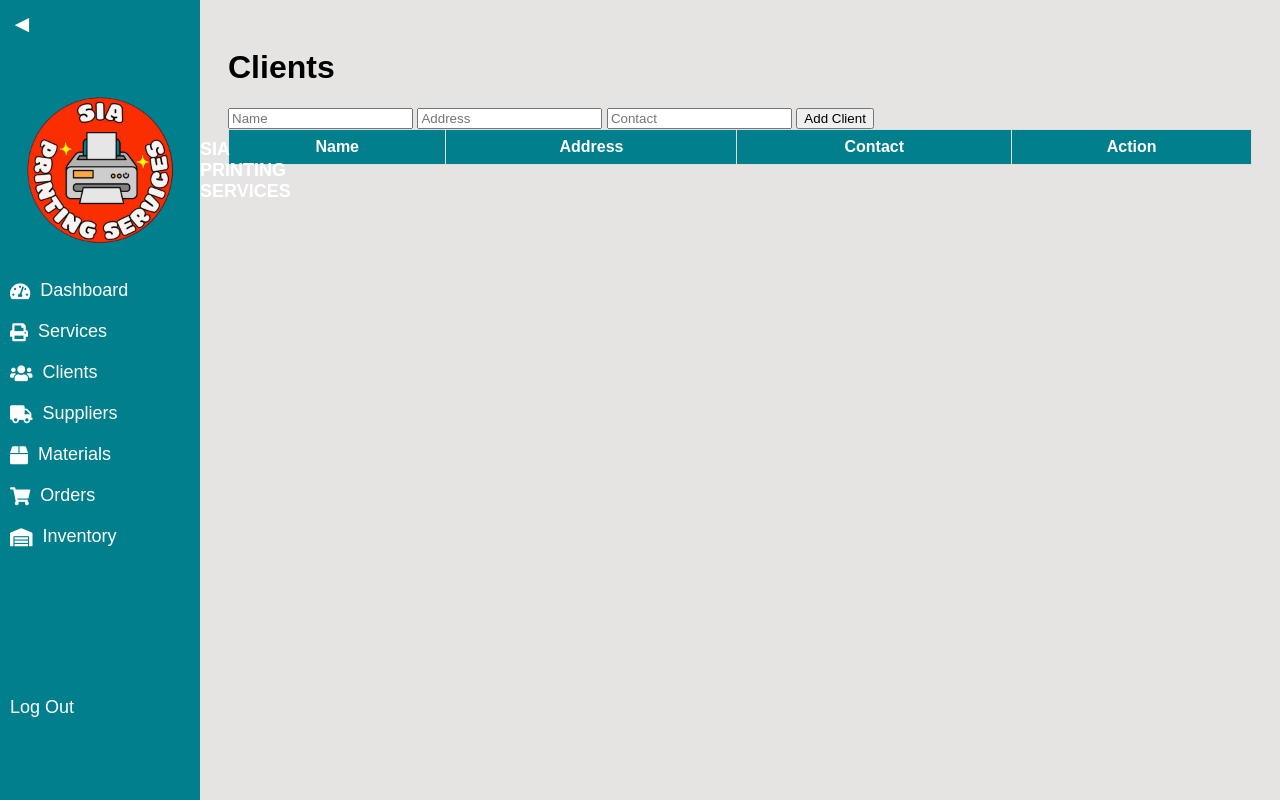
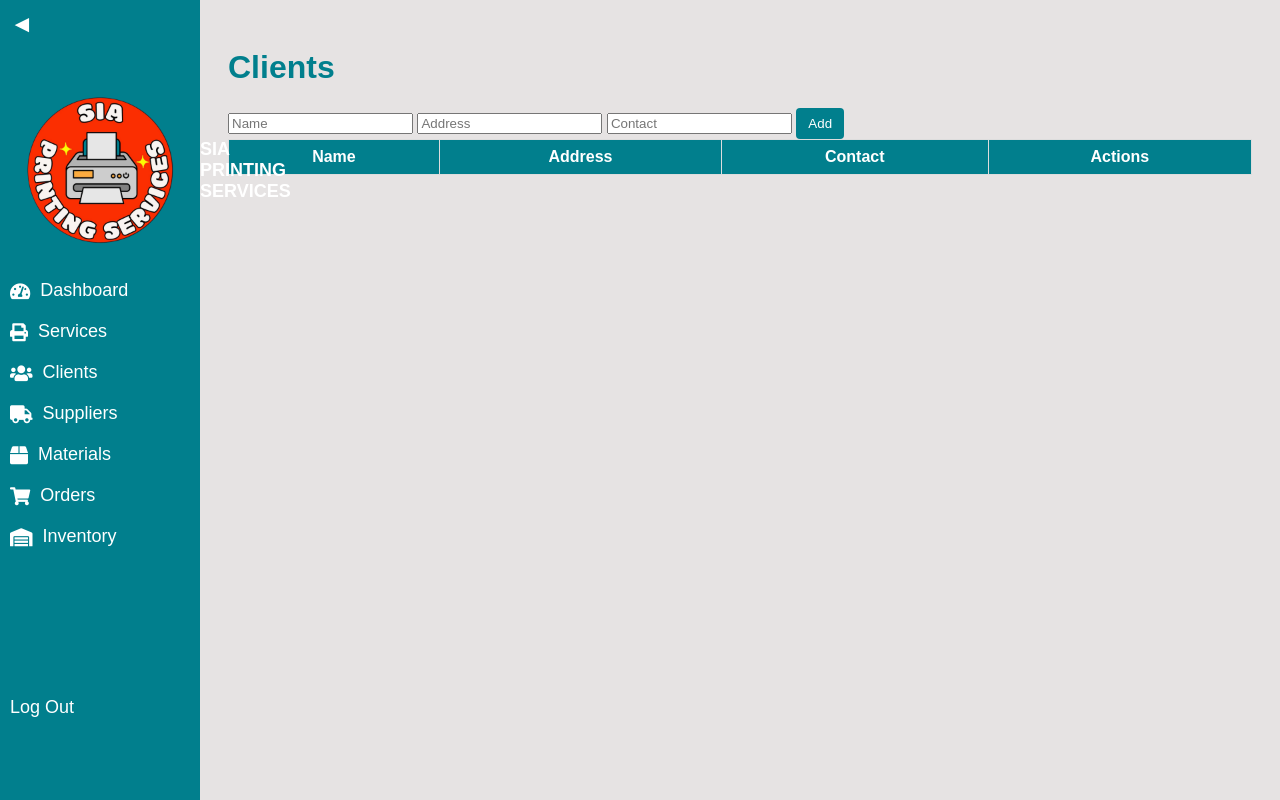
Before and after one commit to 149CCDRI/05-09-2024inventory_management, a Django app: page /inventory/clients/ in a window 1280 px wide. Run offline with Django 5.2, Linux system fonts and the light colour scheme; lists and menus that the app fills with data are empty.

Commit message:
Update clients.html

```diff
--- a/inventory_management/inventory/templates/inventory/clients.html
+++ b/inventory_management/inventory/templates/inventory/clients.html
@@ -36,9 +36,30 @@
         padding: 8px;
     }
     th {
-        background-color: rgb(1, 127, 141);
+        background-color: #017F8D;
         color: #ffffff;
         text-align: center;
+    }
+    button {
+        border: none;
+        padding: 8px 12px;
+        cursor: pointer;
+        border-radius: 4px;
+    }
+    button.add-btn {
+        background-color: #017F8D;
+        color: #fff;
+    }
+    button.edit-btn {
+        background-color: #017F8D;
+        color: #fff;
+    }
+    button.delete-btn {
+        background-color: #DB3838;
+        color: #fff;
+    }
+    h1 {
+        color: #017F8D;
     }
 </style>
 </head>
@@ -53,7 +74,7 @@
         <input type="text" name="name" placeholder="Name">
         <input type="text" name="address" placeholder="Address">
         <input type="text" name="contact" placeholder="Contact">
-        <button type="submit">Add Client</button>
+        <button type="submit" class="add-btn">Add</button>
     </form>
 
     <table id="clientTable">
@@ -61,7 +82,7 @@
             <th>Name</th>
             <th>Address</th>
             <th>Contact</th>
-            <th>Action</th>
+            <th>Actions</th>
         </tr>
     </table>
 </div>
@@ -78,14 +99,63 @@ document.getElementById("clientForm").addEventListener("submit", function(event)
         cell.textContent = value;
     });
     var actionCell = newRow.insertCell(cellIndex);
+    var editButton = document.createElement("button");
+    editButton.textContent = "Edit";
+    editButton.className = "edit-btn";
+    editButton.onclick = function() {
+        var cells = newRow.cells;
+        for (var i = 0; i < cells.length - 1; i++) {
+            var input = document.createElement("input");
+            input.value = cells[i].textContent;
+            cells[i].textContent = '';
+            cells[i].appendChild(input);
+        }
+        editButton.textContent = "Save";
+        editButton.onclick = function() {
+            for (var i = 0; i < cells.length - 1; i++) {
+                cells[i].textContent = cells[i].querySelector("input").value;
+            }
+            editButton.textContent = "Edit";
+            editButton.onclick = function() {
+                // Restore previous editing state
+                for (var i = 0; i < cells.length - 1; i++) {
+                    var input = document.createElement("input");
+                    input.value = cells[i].textContent;
+                    cells[i].textContent = '';
+                    cells[i].appendChild(input);
+                }
+                editButton.textContent = "Save";
+                editButton.onclick = function() {
+                    // Save edited content
+                    for (var i = 0; i < cells.length - 1; i++) {
+                        cells[i].textContent = cells[i].querySelector("input").value;
+                    }
+                    editButton.textContent = "Edit";
+                    editButton.onclick = function() {
+                        // Call edit function again
+                        editContent();
+                    };
+                };
+            };
+        };
+    };
+    actionCell.appendChild(editButton);
+
     var deleteButton = document.createElement("button");
     deleteButton.textContent = "Delete";
+    deleteButton.className = "delete-btn";
     deleteButton.onclick = function() {
         table.deleteRow(newRow.rowIndex);
     };
     actionCell.appendChild(deleteButton);
+
     this.reset();
 });
+
+function editContent() {
+    // Edit function
+}
+
 </script>
 
 </body>
```
